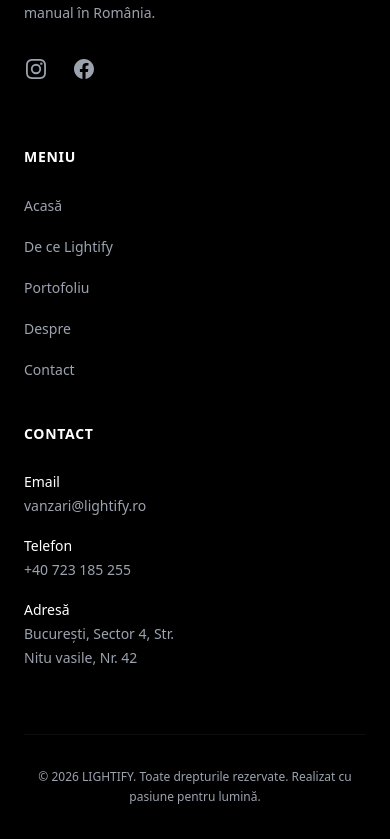
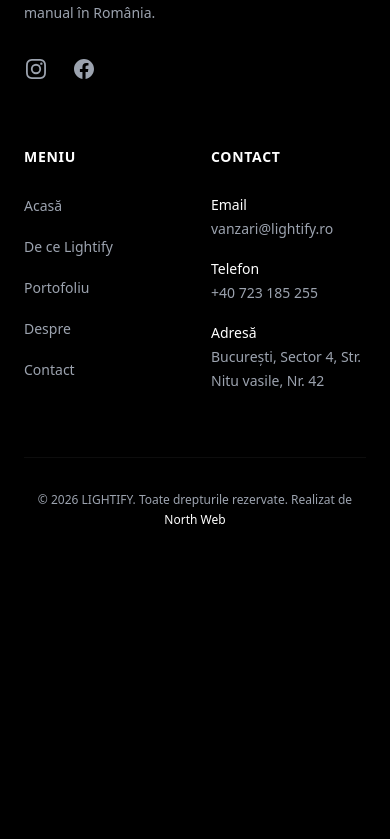
Before and after one commit to TeodorTech/lightify, a Next.js app: page /about in a window 390 px wide. Shown: the part 4773-5612 px from the top of the page. After the commit the page ends 5351 px from the top, so only its background shows below. Built offline with nearby package versions, Linux system fonts and the light colour scheme.

Commit message:
fix: resolve mobile menu visibility and optimize footer layout

```diff
--- a/src/components/layout/Footer.tsx
+++ b/src/components/layout/Footer.tsx
@@ -30,7 +30,6 @@
             </div>
           </div>
           <div className="mt-16 grid grid-cols-2 gap-8 xl:col-span-2 xl:mt-0">
-            <div className="md:grid md:grid-cols-2 md:gap-8">
             <div>
               <h3 className="text-sm font-bold leading-6 text-white uppercase tracking-wider">Meniu</h3>
               <ul role="list" className="mt-6 space-y-4">
@@ -43,7 +42,7 @@
                 ))}
               </ul>
             </div>
-              <div className="mt-10 md:mt-0">
+            <div>
               <h3 className="text-sm font-bold leading-6 text-white uppercase tracking-wider">Contact</h3>
               <ul role="list" className="mt-6 space-y-4">
                 <li className="text-sm leading-6 text-gray-400">
@@ -62,10 +61,17 @@
             </div>
           </div>
         </div>
-        </div>
         <div className="mt-16 border-t border-white/5 pt-8 sm:mt-20 lg:mt-24">
           <p className="text-xs leading-5 text-gray-400 text-center">
-            &copy; {new Date().getFullYear()} {BRAND.name}. Toate drepturile rezervate. Realizat cu pasiune pentru lumină.
+            &copy; {new Date().getFullYear()} {BRAND.name}. Toate drepturile rezervate. Realizat de{" "}
+            <a
+              href="https://northweb.ro/"
+              target="_blank"
+              rel="noopener noreferrer"
+              className="text-white hover:text-pink-500 transition-colors font-medium"
+            >
+              North Web
+            </a>
           </p>
         </div>
       </div>
--- a/src/components/layout/Navbar.tsx
+++ b/src/components/layout/Navbar.tsx
@@ -17,6 +17,17 @@
     return () => window.removeEventListener("scroll", handleScroll);
   }, []);
 
+  useEffect(() => {
+    if (mobileMenuOpen) {
+      document.body.style.overflow = "hidden";
+    } else {
+      document.body.style.overflow = "unset";
+    }
+    return () => {
+      document.body.style.overflow = "unset";
+    };
+  }, [mobileMenuOpen]);
+
   const isCurrentRoute = (href: string) => {
     return href === "/"
       ? router.pathname === "/"
@@ -24,8 +35,9 @@
   };
 
   return (
+    <>
       <header
-      className={`fixed w-full z-50 transition-all duration-300 ${scrolled ? "bg-black/80 backdrop-blur-md py-4 shadow-neon-purple" : "bg-transparent py-6"
+        className={`fixed top-0 left-0 w-full z-50 transition-all duration-300 ${scrolled ? "bg-black/80 backdrop-blur-md py-4 shadow-neon-purple" : "bg-transparent py-6"
           }`}
       >
         <nav
@@ -73,16 +85,17 @@
             </Link>
           </div>
         </nav>
+      </header>
 
       {/* Mobile menu */}
       {mobileMenuOpen && (
-        <div className="fixed inset-0 z-50 lg:hidden overflow-hidden">
-          {/* Backdrop anim could be here */}
+        <div className="fixed inset-0 z-[60] lg:hidden">
+          {/* Backdrop */}
           <div
             className="fixed inset-0 bg-black/60 backdrop-blur-sm"
             onClick={() => setMobileMenuOpen(false)}
           />
-          <nav className="fixed inset-y-0 right-0 z-50 w-full overflow-y-auto bg-black border-l border-white/10 px-6 py-6 sm:max-w-sm">
+          <nav className="fixed inset-y-0 right-0 z-[60] w-full overflow-y-auto bg-black border-l border-white/10 px-6 py-6 sm:max-w-sm">
             <div className="flex items-center justify-between">
               <Link href="/" className="-m-1.5 p-1.5" onClick={() => setMobileMenuOpen(false)}>
                 <h1 className="text-2xl font-bold tracking-tight text-pink-500">
@@ -127,6 +140,7 @@
           </nav>
         </div>
       )}
-    </header>
+    </>
+
   );
 }
```
Lines whose indentation alone changed are shown as unchanged.
